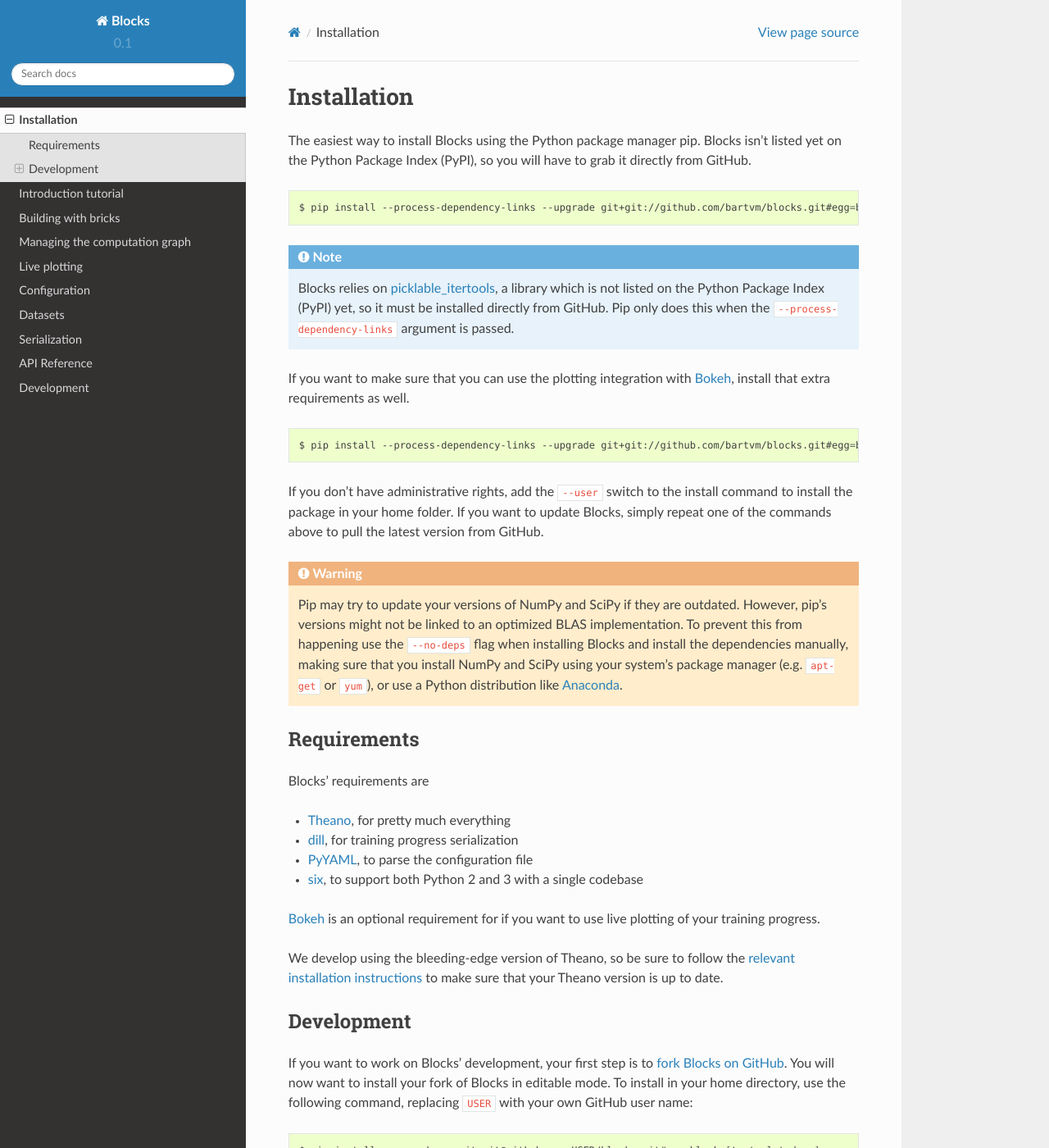
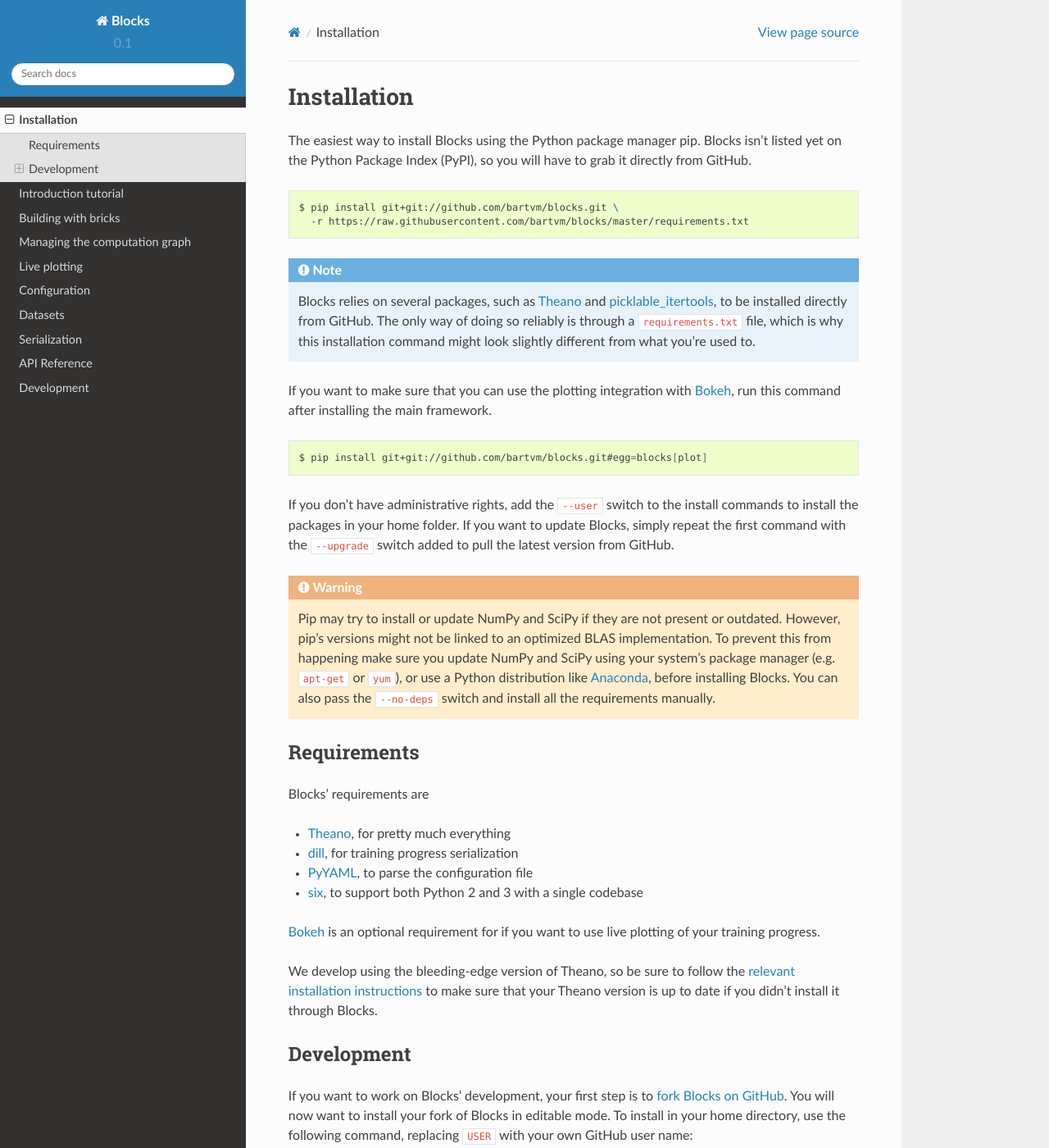
Before and after one commit to mila-iqia/blocks, a Sphinx documentation site: the page built from docs/setup.rst, in a window 1280 px wide and 1400 px high. Shown: the whole window at 82% size. Built offline with Sphinx 7.4.7 and the Read the Docs theme 2.0.0, drawn with Linux system fonts in a browser that asks for light colours; some of the changed text lies outside the part shown.

Commit message:
Try to fix installation

```diff
--- a/docs/setup.rst
+++ b/docs/setup.rst
@@ -7,35 +7,37 @@ directly from GitHub.
 
 .. code-block:: bash
 
-   $ pip install --process-dependency-links --upgrade git+git://github.com/bartvm/blocks.git#egg=blocks
+   $ pip install git+git://github.com/bartvm/blocks.git \
+     -r https://raw.githubusercontent.com/bartvm/blocks/master/requirements.txt
 
 .. note::
 
-   Blocks relies on `picklable_itertools`_, a library which is not listed
-   on the Python Package Index (PyPI) yet, so it must be installed directly
-   from GitHub. Pip only does this when the ``--process-dependency-links``
-   argument is passed.
+   Blocks relies on several packages, such as Theano_ and picklable_itertools_,
+   to be installed directly from GitHub. The only way of doing so reliably is
+   through a ``requirements.txt`` file, which is why this installation command
+   might look slightly different from what you're used to.
 
 If you want to make sure that you can use the plotting integration with Bokeh_,
-install that extra requirements as well.
+run this command after installing the main framework.
 
 .. code-block:: bash
 
-   $ pip install --process-dependency-links --upgrade git+git://github.com/bartvm/blocks.git#egg=blocks[plot]
+   $ pip install git+git://github.com/bartvm/blocks.git#egg=blocks[plot]
 
 If you don't have administrative rights, add the ``--user`` switch to the
-install command to install the package in your home folder. If you want to
-update Blocks, simply repeat one of the commands above to pull the latest
-version from GitHub.
+install commands to install the packages in your home folder. If you want to
+update Blocks, simply repeat the first command with the ``--upgrade`` switch
+added to pull the latest version from GitHub.
 
 .. warning::
 
-   Pip may try to update your versions of NumPy and SciPy if they are outdated.
-   However, pip's versions might not be linked to an optimized BLAS
-   implementation. To prevent this from happening use the ``--no-deps`` flag
-   when installing Blocks and install the dependencies manually, making sure
-   that you install NumPy and SciPy using your system's package manager (e.g.
-   ``apt-get`` or ``yum``), or use a Python distribution like Anaconda_.
+   Pip may try to install or update NumPy and SciPy if they are not present or
+   outdated. However, pip's versions might not be linked to an optimized BLAS
+   implementation. To prevent this from happening make sure you update NumPy
+   and SciPy using your system's package manager (e.g.  ``apt-get`` or
+   ``yum``), or use a Python distribution like Anaconda_, before installing
+   Blocks. You can also pass the ``--no-deps`` switch and install all the
+   requirements manually.
 
 .. _picklable_itertools: https://github.com/dwf/picklable_itertools
 
@@ -53,7 +55,7 @@ training progress.
 
 We develop using the bleeding-edge version of Theano, so be sure to follow the
 `relevant installation instructions`_ to make sure that your Theano version is
-up to date.
+up to date if you didn't install it through Blocks.
 
 .. _Anaconda: https://store.continuum.io/cshop/anaconda/
 .. _nose2: https://nose2.readthedocs.org/en/latest/
@@ -74,7 +76,8 @@ with your own GitHub user name:
 
 .. code-block:: bash
 
-   $ pip install --upgrade -e git+git@github.com:USER/blocks.git#egg=blocks[test,plot,docs] --src=$HOME
+   $ pip install -e git+git://github.com/USER/blocks.git#egg=blocks[test,plot,docs] --src=$HOME \
+     -r https://raw.githubusercontent.com/bartvm/blocks/install_again/requirements.txt
 
 As with the usual installation, you can use ``--user`` or ``--no-deps`` if you
 need to. You can now make changes in the ``blocks`` directory created by pip,
--- a/setup.py
+++ b/setup.py
@@ -33,13 +33,11 @@ setup(
     packages=find_packages(exclude=['examples', 'docs', 'tests']),
     scripts=['bin/blocks-continue', 'bin/blocks-dump'],
     setup_requires=['numpy'],
-    install_requires=['dill', 'numpy', 'theano', 'six', 'pyyaml', 'pandas',
-                      'picklable_itertools', 'toolz'],
+    install_requires=['dill', 'numpy', 'six', 'pyyaml', 'pandas', 'toolz',
+                      'theano', 'picklable-itertools'],
     extras_require={
         'test': ['nose', 'nose2'],
         'plot': ['bokeh'],
         'docs': ['sphinx', 'sphinxcontrib-napoleon', 'sphinx-rtd-theme']
     },
-    dependency_links=['http://github.com/dwf/picklable_itertools/'
-                      'tarball/master#egg=picklable_itertools'],
     zip_safe=False)
```
Also changed, not shown: requirements.txt (added, +7 -0 lines), .travis.yml.
